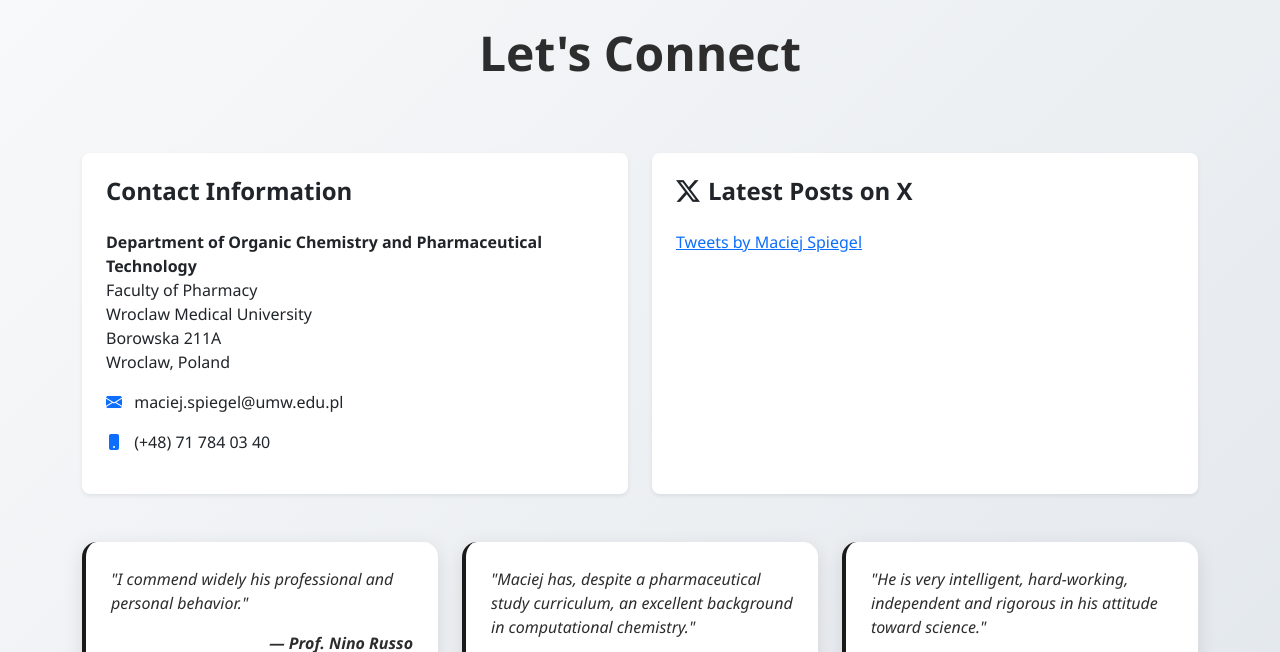
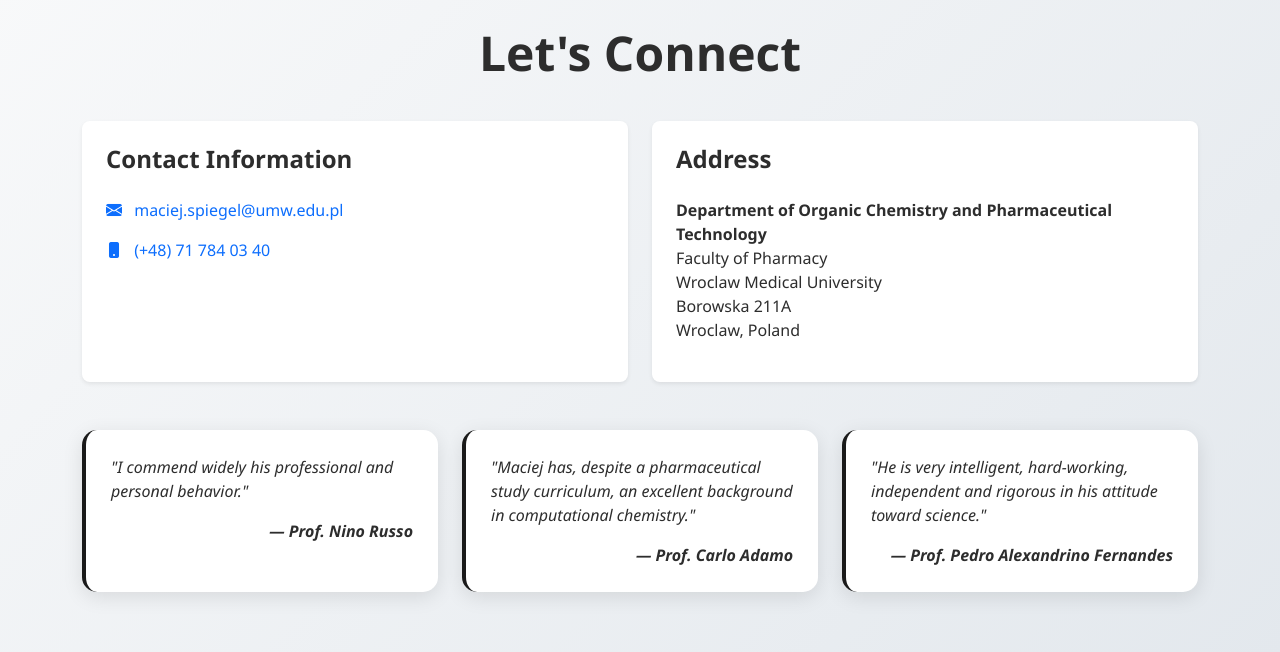
Before and after one commit to farmaceut/farmaceut.github.io, a plain HTML site: page index.html in a window 1280 px wide. Shown: the part 4320-4972 px from the top of the page. Drawn offline with nearby package versions, Linux system fonts and the light colour scheme; a script that the page names is missing.

Commit message:
revert from the not-working twitter, damn

```diff
--- a/index.html
+++ b/index.html
@@ -234,47 +234,38 @@
 
     <section id="contact" class="py-5 contact-section">
         <div class="container">
-            <div class="row justify-content-center text-center mb-5">
-                <div class="col-lg-8">
+            <div class="row justify-content-center text-center mb-3">
+                <div class="col-lg-8 fade-in-up">
                     <h2 class="display-5 fw-bold mb-4">Let's Connect</h2>
                 </div>
             </div>
 
-            <!-- Two Column Layout: Contact Info + Twitter Feed -->
             <div class="row g-4 mb-5">
-                <!-- Left Column: Contact Information -->
-                <div class="col-lg-6">
-                    <div class="bg-white p-4 rounded-3 shadow-sm h-100 text-dark">
+                <div class="col-lg-6 fade-in-up">
+                    <div class="bg-white p-4 rounded-3 shadow-sm h-100">
                         <h4 class="mb-4 fw-bold">Contact Information</h4>
-                            <address>
-                                <strong>Department of Organic Chemistry and Pharmaceutical Technology</strong><br>
-                                Faculty of Pharmacy<br>
-                                Wroclaw Medical University<br>
-                                Borowska 211A<br>
-                                Wroclaw, Poland
-                            </address>
-                            <ul class="list-unstyled">
-                                <li class="mb-3">
-                                    <i class="bi bi-envelope-fill text-primary me-2"></i>
-                                    <a class="text-decoration-none text-dark" href="mailto:maciej.spiegel@umw.edu.pl">maciej.spiegel@umw.edu.pl</a>
-                                </li>
-                                <li class="mb-3">
-                                    <i class="bi bi-phone-fill text-primary me-2"></i>
-                                    <a class="text-decoration-none text-dark" href="tel:+48717840340">(+48) 71 784 03 40</a>
-                                </li>
-                            </ul>
+                        <ul class="list-unstyled">
+                            <li class="mb-3">
+                                <i class="bi bi-envelope-fill text-primary me-2"></i>
+                                <a class="text-decoration-none" href="mailto:maciej.spiegel@umw.edu.pl">maciej.spiegel@umw.edu.pl</a>
+                            </li>
+                            <li class="mb-3">
+                                <i class="bi bi-phone-fill text-primary me-2"></i>
+                                <a class="text-decoration-none" href="tel:+48717840340">(+48) 71 784 03 40</a>
+                            </li>
+                        </ul>
                     </div>
                 </div>
-
-                <!-- Right Column: Twitter/X Feed -->
-                <div class="col-lg-6">
+                <div class="col-lg-6 fade-in-up">
                     <div class="bg-white p-4 rounded-3 shadow-sm h-100">
-                        <h4 class="mb-4 fw-bold text-dark">
-                            <i class="bi bi-twitter-x me-2"></i>Latest Posts on X
-                        </h4>
-                        <div class="twitter-feed-container">
-                            <a class="twitter-timeline" href="https://twitter.com/maciejspiegel?ref_src=twsrc%5Etfw">Tweets by Maciej Spiegel</a>
-                        </div>
+                        <h4 class="mb-4 fw-bold">Address</h4>
+                        <address>
+                            <strong>Department of Organic Chemistry and Pharmaceutical Technology</strong><br>
+                            Faculty of Pharmacy<br>
+                            Wroclaw Medical University<br>
+                            Borowska 211A<br>
+                            Wroclaw, Poland
+                        </address>
                     </div>
                 </div>
             </div>
@@ -364,9 +355,9 @@
         <i class="bi bi-arrow-up"></i>
     </a>
 
+    <script src="https://cdnjs.cloudflare.com/ajax/libs/three.js/r128/three.min.js"></script>
     <script src="https://unpkg.com/globe.gl"></script>
     <script src="https://cdn.jsdelivr.net/npm/bootstrap@5.3.8/dist/js/bootstrap.bundle.min.js" integrity="sha384-FKyoEForCGlyvwx9Hj09JcYn3nv7wiPVlz7YYwJrWVcXK/BmnVDxM+D2scQbITxI" crossorigin="anonymous"></script>
     <script src="js/main.js"></script>
-    <script async src="https://platform.twitter.com/widgets.js" charset="utf-8"></script>
 </body>
 </html>
```
